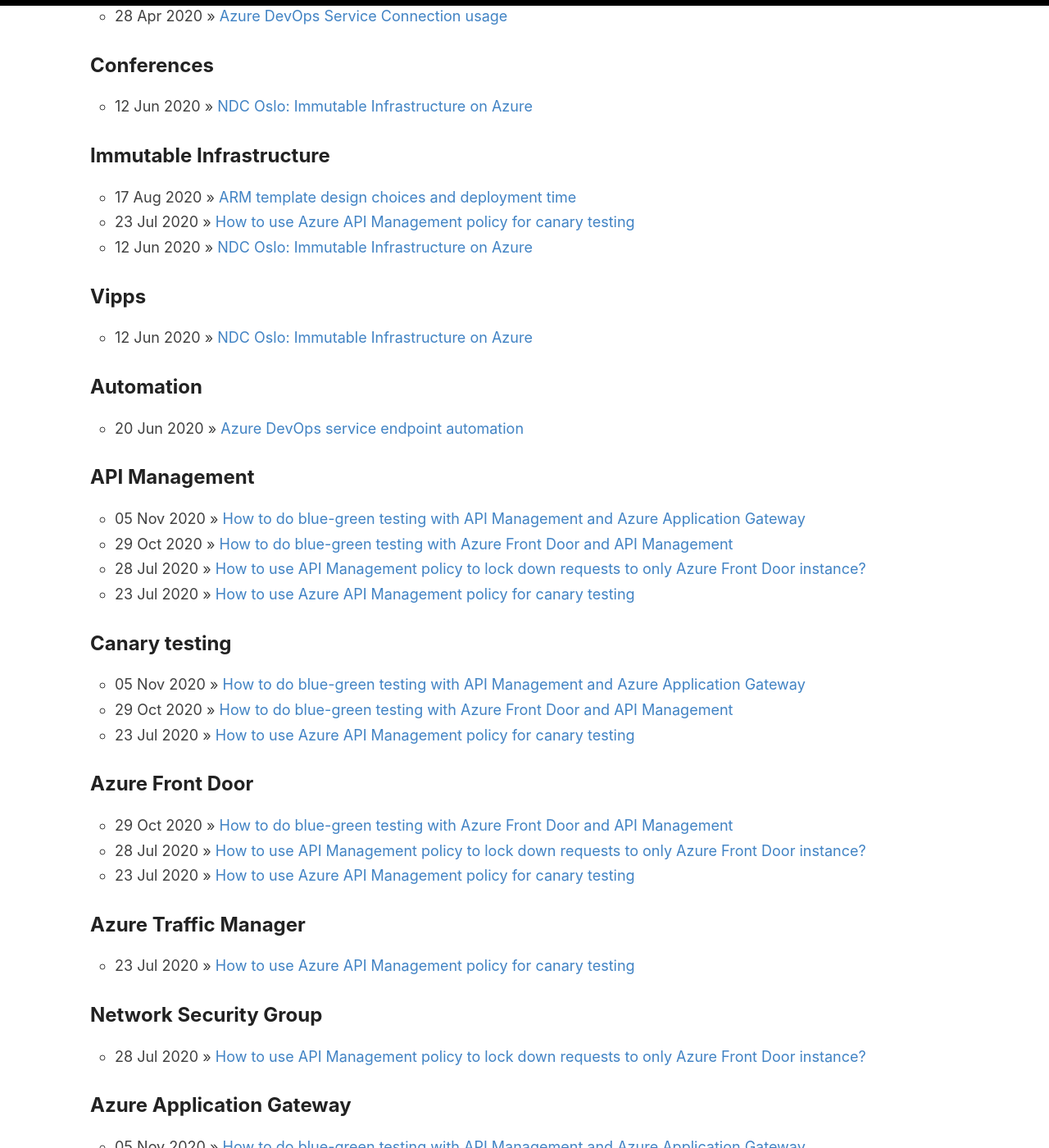
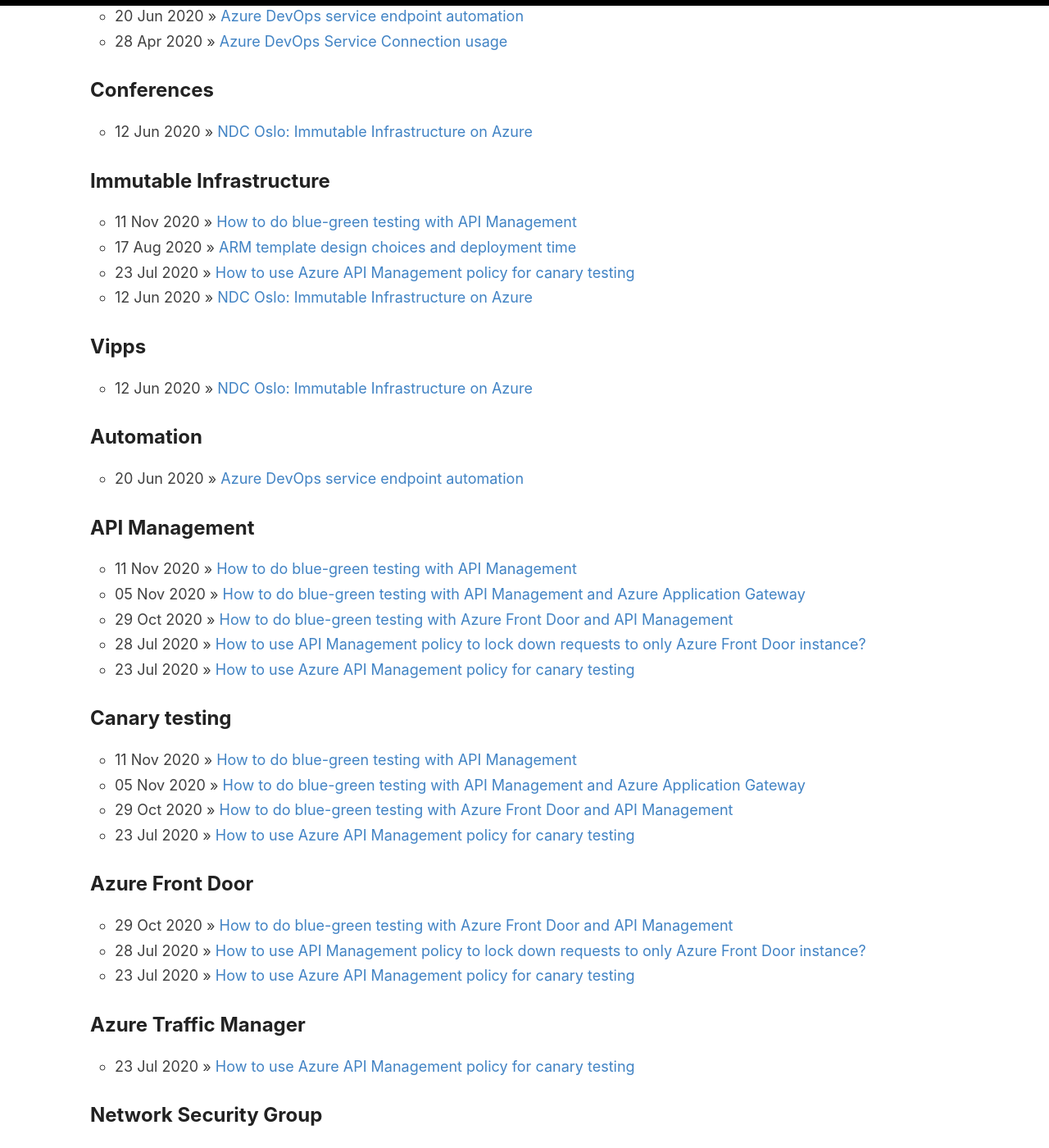
Before and after one commit to evgenyb/evgenyb.github.io, a Jekyll site: the page built from _pages/tags.md, in a window 1280 px wide and 1400 px high, scrolled down 1531 px. Shown: the whole window at 82% size. Built offline with Jekyll 4.4.1, drawn with Linux system fonts in a browser that asks for light colours; nearby versions of some CDN libraries; some of the changed text lies outside the part shown.

Commit message:
Blue green apim (#24)
* Initial commit

* New post

````diff
--- /dev/null
+++ b/_posts/2020-11-11-blue-green-with-apim.md
@@ -0,0 +1,100 @@
+---
+layout: post
+title: "How to do blue-green testing with API Management"
+date: 2020-11-11
+description: "If you use Azure API Management and want to adapt a immutable infrastructure with blue-green provisioning model, API Management has functionality that allows you to implement a canary traffic orchestration at the policy level. The canary testing model works fine, but sometimes you need to verify a new version of your infrastructure before you open traffic even for canary testing. How do you do this? In this blogpost I show how you can orchestrate your traffic to an inactive version of infrastructure just by using API Management."
+image: "/images/2020-11-11-logo.png"
+categories: ["API Management", "Canary testing", "Infrastructure as Code", "Immutable Infrastructure"]
+githubissuesid: 23
+---
+
+If you use Azure API Management and want to adapt blue-green provisioning model, API Management has functionality that allows you to implement a [canary traffic orchestration](https://borzenin.com/apim-canary-policy/) at the policy level. In my previous posts I covered:
+
+* [How to do blue-green testing with Azure Front Door and API Management](https://borzenin.com/blue-green-azure-front-door/)
+* [How to do blue-green testing with API Management and Azure Application Gateway](https://borzenin.com/blue-green-azure-application-gateway/)
+
+![logo](/images/2020-11-11-logo.png)
+
+Here is a typical scenario for how blue-green infrastructure provisioning works:
+
+* you have an active version of your infrastructure provisioned and deployed to a slot that we will call the `blue` slot
+* you introduce a new version of your infrastructure and deploy it into a new slot - the `green` slot
+* you configure APIM to send some small percentage (let's say 10%) of the traffic to the `green` slot
+* you monitor logs and if all looks good, you switch all 100% of the traffic to the `green` slot and decommission the `blue` one
+
+Now, I want to test my new version (the `green` slot) before I open traffic for canary testing. How do I do that?
+
+The two previous use-cases required additional infrastructure components, like Azure Front Door or Application Gateway, which you only have to add for higher value it provides, such as traffic acceleration (Azure Front Door) and WAF (Azure Front Door and Application Gateway). If you don't need any of this, you can still achieve the same result just by using API Management functionality and that's what we will cover in this post.
+
+## Use APIM custom domain
+
+When you create an Azure API Management service instance, Azure assigns a subdomain of azure-api.net to it (for example, `foobar-apim.azure-api.net`). Normally, in addition to the default domain, you can configure and expose your API Management endpoint using your custom domain name, such as `api.foo-bar.com`.
+
+In my case, when I need to test the inactive infrastructure slot, I can configure an extra domain for APIM Gateway endpoint, for example `api29cc67d2.foo-bar.org`. With custom domain in place, I can implement [<choose...> (aka Control flow policy)](https://docs.microsoft.com/en-us/azure/api-management/api-management-advanced-policies?WT.mc_id=AZ-MVP-5003837#choose) and route all traffic coming from `api29cc67d2.foo-bar.com` host to the inactive backend.
+
+Here is an implementation example:
+
+```xml
+{% raw %}
+<inbound>
+    ...
+    <choose>
+        <when condition="@(context.Request.OriginalUrl.Host.Contains("api29cc67d2.foo-bar.com"))">
+            <set-backend-service base-url="{{inactiveBackendUrl}}" />
+        </when>
+        <otherwise>
+            <set-backend-service base-url="{{activeBackendUrl}}" />
+        </otherwise>
+    </choose>
+    ...
+</inbound>
+{% endraw %}
+```
+
+where `inactiveBackendUrl` and `activeBackendUrl` are Named values, representing active and inactive back-end urls. As I described in [this post](https://borzenin.com/apim-canary-policy/), if you have a lot of APIs, then it might be a better solution to "compose" backend Url at the Global or Product level policy, store it into the context level variable and use it at the `<set-backend-service...>` at the API or operation level policy. This way, you orchestration logic will be stored at one place only.
+
+## Use Revisions
+
+Another option is to use [revisions](https://docs.microsoft.com/en-us/azure/api-management/api-management-revisions?WT.mc_id=AZ-MVP-5003837). Revisions allow you to make changes to your APIs in a controlled and safe way. Each revision to your API can be accessed using a specially formed URL. Append `;rev={revisionNumber}` at the end of your API URL, but before the query string, to access a specific revision of that API. For example, I might use this URL to access revision 1 of my `foo` API:
+
+```bash
+https://api.foo-bar.org/foo;rev=2
+```
+
+Then I can implement [<choose...> (aka Control flow policy)](https://docs.microsoft.com/en-us/azure/api-management/api-management-advanced-policies?WT.mc_id=AZ-MVP-5003837#choose) and route all traffic containing `rev=` as prt of the url to the inactive backend.
+
+```xml
+{% raw %}
+<inbound>
+    ...
+    <choose>
+        <when condition="@(context.Request.OriginalUrl.Url.Contains("rev="))">
+            <set-backend-service base-url="{{inactiveBackendUrl}}" />
+        </when>
+        <otherwise>
+            <set-backend-service base-url="{{activeBackendUrl}}" />
+        </otherwise>
+    </choose>
+    ...
+</inbound>
+{% endraw %}
+```
+
+With this approach, when I want to test my inactive infrastructure, I need to create a new set of revisions for each API under test and use revision URLs in my tests.
+
+## Useful links
+
+* [About API Management](https://docs.microsoft.com/en-us/azure/api-management/api-management-key-concepts?WT.mc_id=AZ-MVP-5003837)
+* [Azure API Management terminology](https://docs.microsoft.com/en-us/azure/api-management/api-management-terminolog?WT.mc_id=AZ-MVP-5003837)
+* [API Management documentation](https://docs.microsoft.com/en-us/azure/api-management?WT.mc_id=AZ-MVP-5003837)
+* [Configure a custom domain name for your Azure API Management instance](https://docs.microsoft.com/en-us/azure/api-management/configure-custom-domain?WT.mc_id=AZ-MVP-5003837)
+* [Policies in Azure API Management](https://docs.microsoft.com/en-us/azure/api-management/api-management-howto-policies?WT.mc_id=AZ-MVP-5003837)
+* [API Management policy expressions](https://docs.microsoft.com/en-us/azure/api-management/api-management-policy-expressions?WT.mc_id=AZ-MVP-5003837)
+* [APIM policy context variable](https://docs.microsoft.com/en-us/azure/api-management/api-management-policy-expressions?WT.mc_id=AZ-MVP-5003837#ContextVariables)
+* [API Management policies](https://docs.microsoft.com/en-us/azure/api-management/api-management-policies?WT.mc_id=AZ-MVP-5003837)
+* [APIM control flow policy](https://docs.microsoft.com/en-us/azure/api-management/api-management-advanced-policies?WT.mc_id=AZ-MVP-5003837#choose)
+* [APIM set backend service policy](https://docs.microsoft.com/en-us/azure/api-management/api-management-transformation-policies?WT.mc_id=AZ-MVP-5003837#SetBackendService)
+* [How to use Azure API Management with virtual networks](https://docs.microsoft.com/en-us/azure/api-management/api-management-using-with-vnet?WT.mc_id=AZ-MVP-5003837)
+* [Revisions in Azure API Management](https://docs.microsoft.com/en-us/azure/api-management/api-management-revisions?WT.mc_id=AZ-MVP-5003837)
+
+With that - thanks for reading :)
````
Also changed, not shown: _layouts/post.html (+7 -0 lines), _layouts/page.html (line endings or trailing spaces), images/2020-11-11-logo.png (added).
